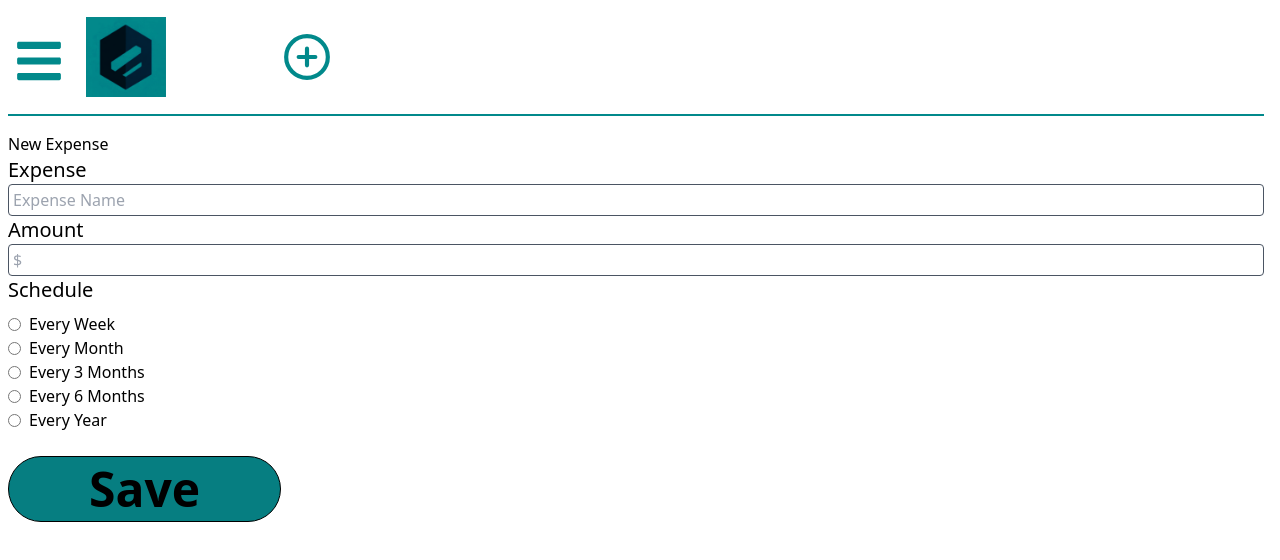
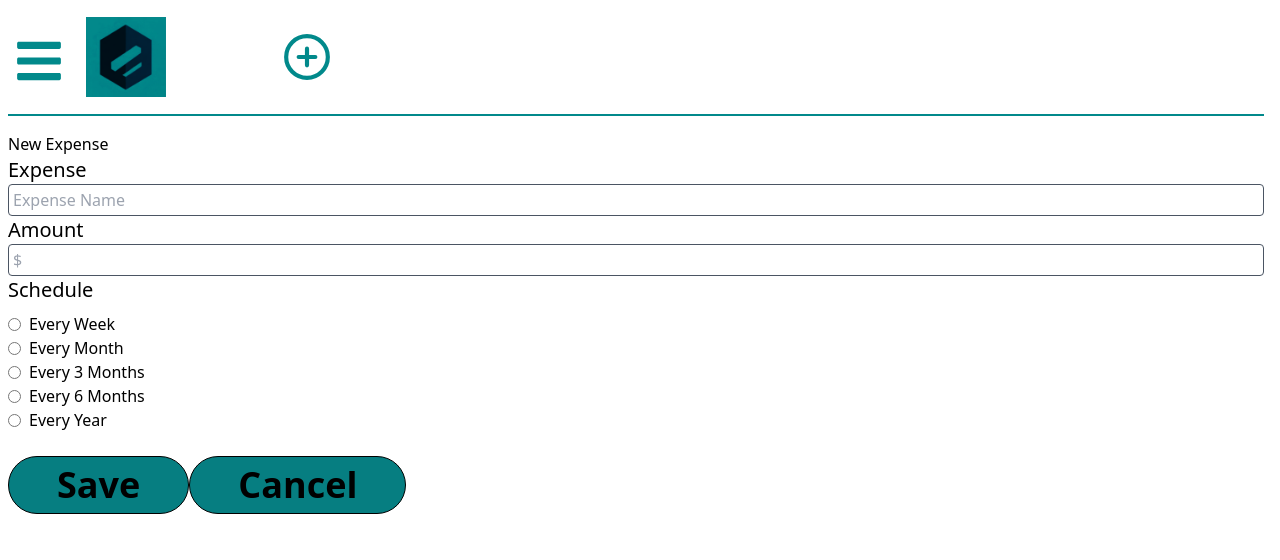
Before and after one commit to Garcia-Tony/budget-project, a React (Vite) app in the folder client/: page /new-expense in a window 1280 px wide. Shown: the top 560 px of the page. Built offline with nearby package versions, Linux system fonts and the light colour scheme.

Commit message:
Create the Cancel button with functionality to load back into expense page

```diff
--- a/client/src/pages/NewExpense.tsx
+++ b/client/src/pages/NewExpense.tsx
@@ -8,11 +8,13 @@ export function NewExpense() {
   const [isMenuOpen, setIsMenuOpen] = useState(false);
   const [popUp, setPopUp] = useState(false);
   const [expense, setExpense] = useState(false);
+  const [, setCancel] = useState(false);
 
   const handlePopUp = () => setPopUp(true);
   const closePopUp = () => setPopUp(false);
   const handleExpense = () => setExpense(true);
   const closeExpense = () => setExpense(false);
+  const closeCancel = () => setCancel(false);
   const toggleMenu = () => setIsMenuOpen((prev) => !prev);
 
   return (
@@ -172,8 +174,17 @@ export function NewExpense() {
         </div>
       </label>
 
-      <button className="md:text-5xl md:px-20 mt-6 px-18 text-4xl font-bold py-2 px-12 bg-[#067E81] text-black border border-black rounded-full">
+      <button className="mt-6 px-18 text-4xl font-bold py-2 px-12 bg-[#067E81] text-black border border-black rounded-full">
         Save
+      </button>
+
+      <button
+        className="mt-6 px-18 text-4xl font-bold py-2 px-12 bg-[#067E81] text-black border border-black rounded-full"
+        onClick={() => {
+          closeCancel();
+          navigate('/home');
+        }}>
+        Cancel
       </button>
 
       {isMenuOpen && (
```
